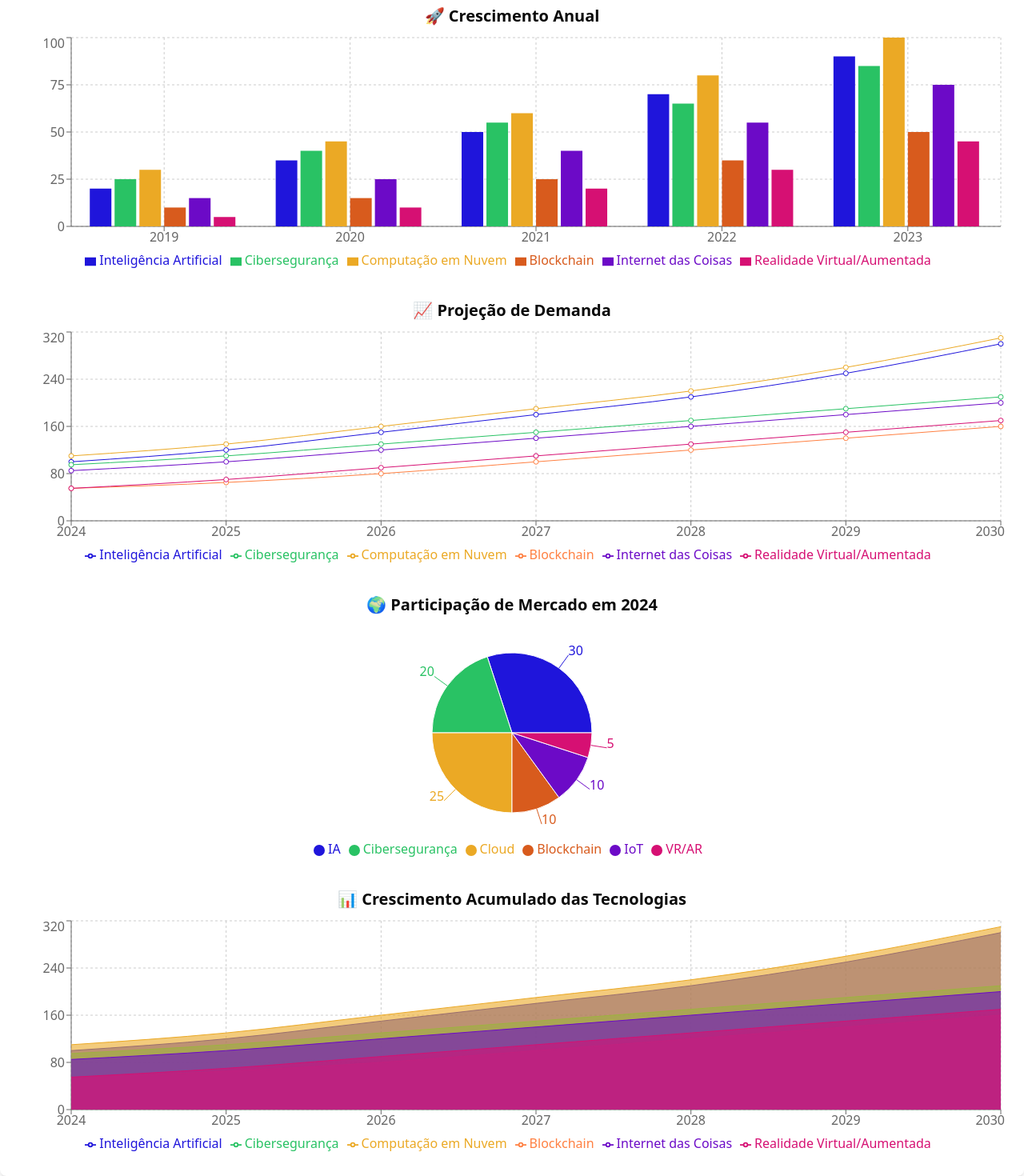
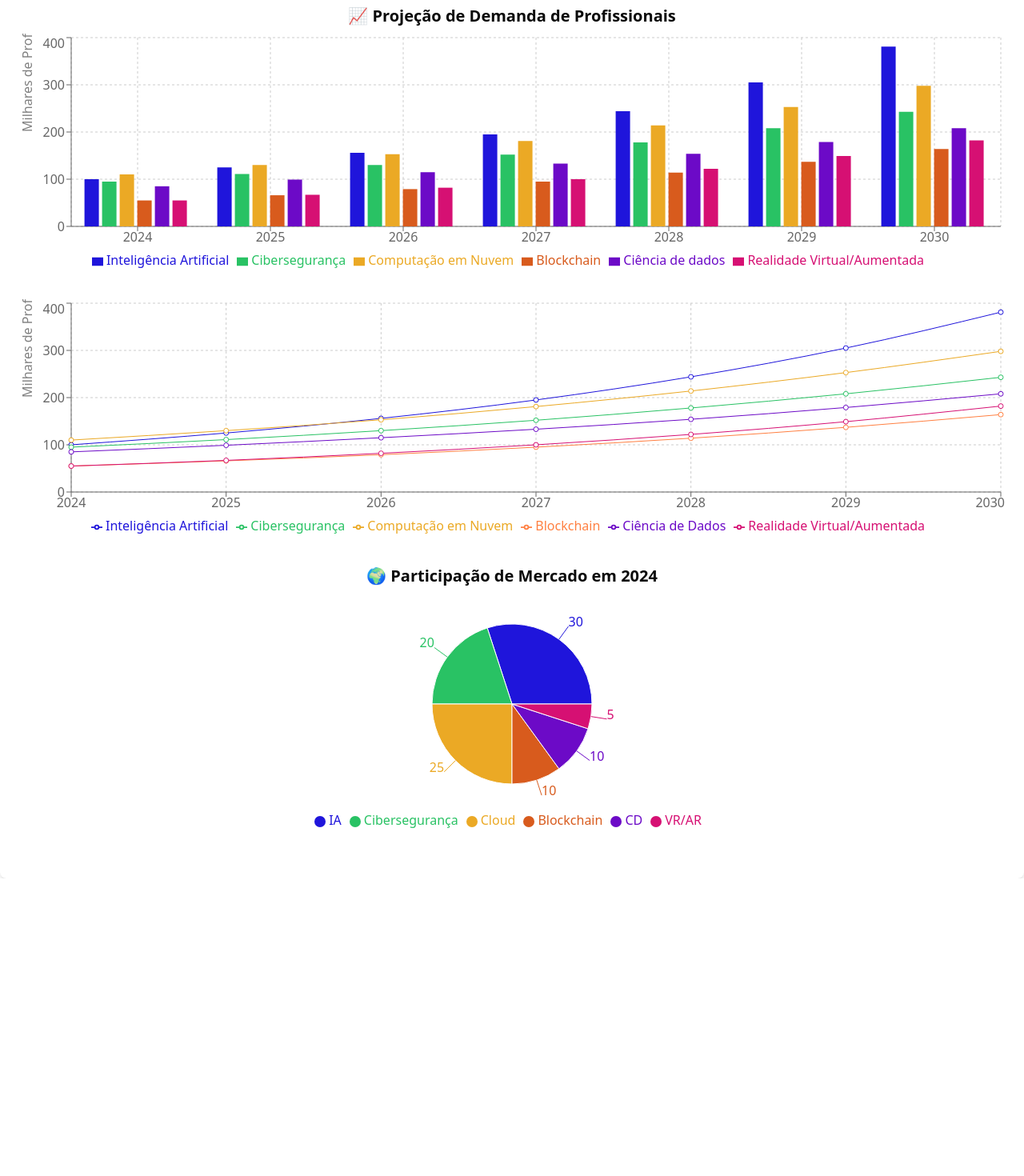
Before and after one commit to Rozangela-S/Web-prodession, a Next.js app: page /tendencias in a window 1280 px wide. Shown: the part 118-1588 px from the top of the page at 80% size. After the commit the page ends 1216 px from the top, so only its background shows below. Built offline with nearby package versions, Linux system fonts and the light colour scheme.

Commit message:
feat: ajuste e refatoração de componentes

```diff
--- a/src/app/tendencias/page.tsx
+++ b/src/app/tendencias/page.tsx
@@ -1,25 +1,18 @@
 "use client";
+import React from "react";
 import {
   BarChart, Bar, LineChart, Line, XAxis, YAxis, Tooltip, CartesianGrid, Legend,
-  ResponsiveContainer, PieChart, Pie, Cell, AreaChart, Area
+  ResponsiveContainer, PieChart, Pie, Cell
 } from "recharts";
-
-const techTrendsData = [
-  { year: "2019", IA: 20, Cybersecurity: 25, Cloud: 30, Blockchain: 10, IoT: 15, VR: 5 },
-  { year: "2020", IA: 35, Cybersecurity: 40, Cloud: 45, Blockchain: 15, IoT: 25, VR: 10 },
-  { year: "2021", IA: 50, Cybersecurity: 55, Cloud: 60, Blockchain: 25, IoT: 40, VR: 20 },
-  { year: "2022", IA: 70, Cybersecurity: 65, Cloud: 80, Blockchain: 35, IoT: 55, VR: 30 },
-  { year: "2023", IA: 90, Cybersecurity: 85, Cloud: 100, Blockchain: 50, IoT: 75, VR: 45 },
-];
 
 const futureTrendsData = [
   { year: "2024", IA: 100, Cybersecurity: 95, Cloud: 110, Blockchain: 55, IoT: 85, VR: 55 },
-  { year: "2025", IA: 120, Cybersecurity: 110, Cloud: 130, Blockchain: 65, IoT: 100, VR: 70 },
-  { year: "2026", IA: 150, Cybersecurity: 130, Cloud: 160, Blockchain: 80, IoT: 120, VR: 90 },
-  { year: "2027", IA: 180, Cybersecurity: 150, Cloud: 190, Blockchain: 100, IoT: 140, VR: 110 },
-  { year: "2028", IA: 210, Cybersecurity: 170, Cloud: 220, Blockchain: 120, IoT: 160, VR: 130 },
-  { year: "2029", IA: 250, Cybersecurity: 190, Cloud: 260, Blockchain: 140, IoT: 180, VR: 150 },
-  { year: "2030", IA: 300, Cybersecurity: 210, Cloud: 310, Blockchain: 160, IoT: 200, VR: 170 },
+  { year: "2025", IA: 125, Cybersecurity: 111, Cloud: 130, Blockchain: 66, IoT: 99, VR: 67 },
+  { year: "2026", IA: 156, Cybersecurity: 130, Cloud: 153, Blockchain: 79, IoT: 115, VR: 82 },
+  { year: "2027", IA: 195, Cybersecurity: 152, Cloud: 181, Blockchain: 95, IoT: 133, VR: 100 },
+  { year: "2028", IA: 244, Cybersecurity: 178, Cloud: 214, Blockchain: 114, IoT: 154, VR: 122 },
+  { year: "2029", IA: 305, Cybersecurity: 208, Cloud: 253, Blockchain: 137, IoT: 179, VR: 149 },
+  { year: "2030", IA: 381, Cybersecurity: 243, Cloud: 298, Blockchain: 164, IoT: 208, VR: 182 },
 ];
 
 const marketShareData = [
@@ -27,32 +20,34 @@ const marketShareData = [
   { name: "Cibersegurança", value: 20 },
   { name: "Cloud", value: 25 },
   { name: "Blockchain", value: 10 },
-  { name: "IoT", value: 10 },
+  { name: "CD", value: 10 },
   { name: "VR/AR", value: 5 },
 ];
 
 const COLORS = ["#1f15db", "#29c264", "#eba925", "#d85b1d", "#6c0ac7", "#d61073"];
 
+
 export default function TendenciasGraficos() {
   return (
     <div className="bg-white p-6 rounded-lg shadow-md">
-      <h2 className="text-2xl font-bold mb-4 text-center">📊 Crescimento de Áreas Tecnológicas</h2>
+      <h2 className="text-2xl font-bold mb-4 text-center">📊 Crescimento de Profissionais na Tecnologia</h2>
 
       {/* Gráfico de Barras */}
       <div className="mb-8">
-        <h3 className="text-xl font-semibold mb-2 text-center">🚀 Crescimento Anual</h3>
+      <h3 className="text-xl font-semibold mb-2 text-center">📈 Projeção de Demanda de Profissionais</h3>
+
         <ResponsiveContainer width="100%" height={300}>
-          <BarChart data={techTrendsData}>
+          <BarChart data={futureTrendsData}>
             <CartesianGrid strokeDasharray="3 3" />
             <XAxis dataKey="year" />
-            <YAxis />
+            <YAxis label={{ value: "Milhares de Profissionais", angle: -90, position: "insideLeft" }} />
             <Tooltip />
             <Legend />
             <Bar dataKey="IA" fill="#1f15db" name="Inteligência Artificial" />
             <Bar dataKey="Cybersecurity" fill="#29c264" name="Cibersegurança" />
             <Bar dataKey="Cloud" fill="#eba925" name="Computação em Nuvem" />
             <Bar dataKey="Blockchain" fill="#d85b1d" name="Blockchain" />
-            <Bar dataKey="IoT" fill="#6c0ac7" name="Internet das Coisas" />
+            <Bar dataKey="IoT" fill="#6c0ac7" name="Ciência de dados" />
             <Bar dataKey="VR" fill="#d61073" name="Realidade Virtual/Aumentada" />
           </BarChart>
         </ResponsiveContainer>
@@ -60,23 +55,23 @@ export default function TendenciasGraficos() {
 
       {/* Gráfico de Linha */}
       <div className="mb-8">
-          <h3 className="text-xl font-semibold mb-2 text-center">📈 Projeção de Demanda</h3>
         <ResponsiveContainer width="100%" height={300}>
           <LineChart data={futureTrendsData}>
             <CartesianGrid strokeDasharray="3 3" />
             <XAxis dataKey="year" />
-              <YAxis />
+            <YAxis label={{ value: "Milhares de Profissionais", angle: -90, position: "insideLeft" }} />
             <Tooltip />
             <Legend />
             <Line type="monotone" dataKey="IA" stroke="#1f15db" name="Inteligência Artificial" />
             <Line type="monotone" dataKey="Cybersecurity" stroke="#29c264" name="Cibersegurança" />
             <Line type="monotone" dataKey="Cloud" stroke="#eba925" name="Computação em Nuvem" />
             <Line type="monotone" dataKey="Blockchain" stroke="#ff8042" name="Blockchain" />
-              <Line type="monotone" dataKey="IoT" stroke="#6c0ac7" name="Internet das Coisas" />
+            <Line type="monotone" dataKey="IoT" stroke="#6c0ac7" name="Ciência de Dados" />
             <Line type="monotone" dataKey="VR" stroke="#d61073" name="Realidade Virtual/Aumentada" />
           </LineChart>
         </ResponsiveContainer>
       </div>
+
       {/* Gráfico de Pizza */}
       <div className="mb-8">
         <h3 className="text-xl font-semibold mb-2 text-center">🌍 Participação de Mercado em 2024</h3>
@@ -92,26 +87,6 @@ export default function TendenciasGraficos() {
           </PieChart>
         </ResponsiveContainer>
       </div>
-
-      {/* Gráfico de Área */}
-      <div>
-        <h3 className="text-xl font-semibold mb-2 text-center">📊 Crescimento Acumulado das Tecnologias</h3>
-        <ResponsiveContainer width="100%" height={300}>
-          <AreaChart data={futureTrendsData}>
-            <CartesianGrid strokeDasharray="3 3" />
-            <XAxis dataKey="year" />
-            <YAxis />
-            <Tooltip />
-            <Legend />
-            <Area type="monotone" dataKey="IA" stroke="#1f15db" fill="#1f15db" name="Inteligência Artificial" />
-            <Area type="monotone" dataKey="Cybersecurity" stroke="#29c264" fill="#29c264" name="Cibersegurança" />
-            <Area type="monotone" dataKey="Cloud" stroke="#eba925" fill="#eba925" name="Computação em Nuvem" />
-            <Area type="monotone" dataKey="Blockchain" stroke="#ff8042" fill="#ff8042" name="Blockchain" />
-            <Area type="monotone" dataKey="IoT" stroke="#6c0ac7" fill="#6c0ac7" name="Internet das Coisas" />
-            <Area type="monotone" dataKey="VR" stroke="#d61073" fill="#d61073" name="Realidade Virtual/Aumentada" />
-          </AreaChart>
-        </ResponsiveContainer>
-      </div>
     </div>
   );
 }
--- a/src/components/anima.tsx
+++ b/src/components/anima.tsx
@@ -89,11 +89,11 @@ const Notification = ({ name, description, icon, color, time }: Item) => {
         </div>
         <div className="flex flex-col overflow-hidden">
           <figcaption className="flex flex-row items-center whitespace-pre text-lg font-medium dark:text-white ">
-            <span className="text-sm sm:text-lg">{name}</span>
+            <span className="text-xl sm:text-lg">{name}</span>
             <span className="mx-1">·</span>
-            <span className="text-xs text-gray-500">{time}</span>
+            <span className="text-xl text-gray-500">{time}</span>
           </figcaption>
-          <p className="text-sm font-normal dark:text-white/60">
+          <p className="text-xl font-normal dark:text-white/60">
             {description}
           </p>
         </div>
```
Also changed, not shown: 1 other file (tests, documents, lock files or other folders). Lines whose indentation alone changed are shown as unchanged.
